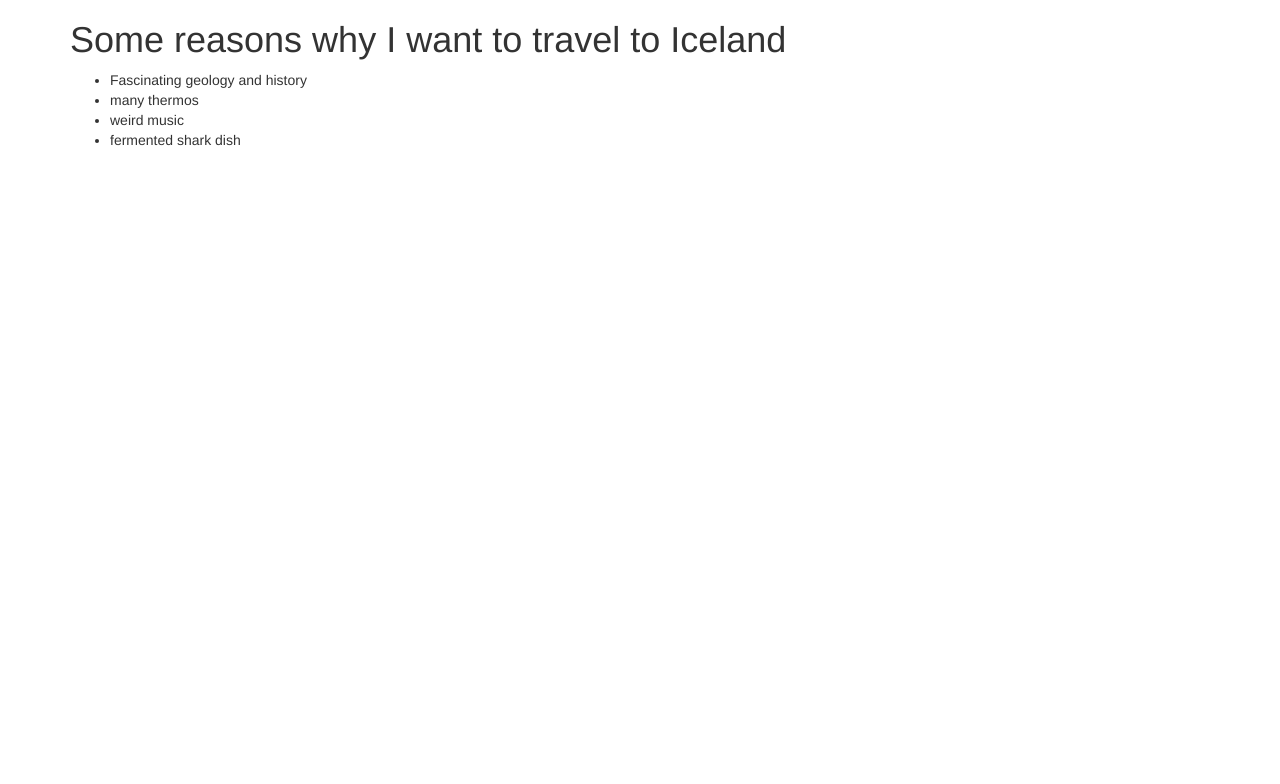
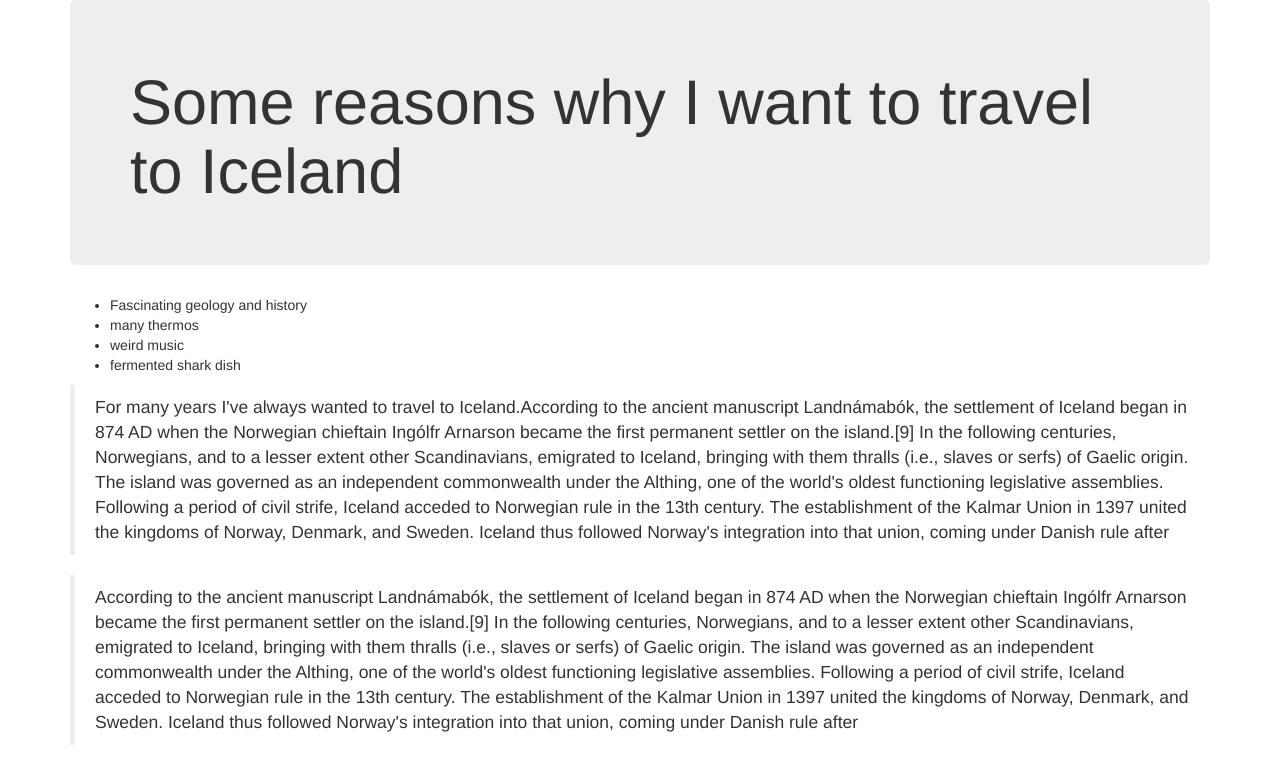
Before and after one commit to Lilkgb/iceland, a plain HTML site: page index.html in a window 1280 px wide. Drawn offline with Linux system fonts and the light colour scheme.

Commit message:
add blockquote jumbotron and container

```diff
--- a/index.html
+++ b/index.html
@@ -3,20 +3,27 @@
   <head>
     <meta charset="utf-8">
     <title>Iceland</title>
-    <link rel="stylesheet" href="css/bootstrap.css">
+    <link rel="stylesheet" href="css/bootstrap.css" type="text/css"
 
    </head>
   <body>
   <div class="container">
-    <h1>Some reasons why I want to travel to Iceland</h1>
+    <div class="jumbotron">
+      <h1>Some reasons why I want to travel to Iceland</h1>
+    </div>
       <ul>
         <li>Fascinating geology and history</li>
         <li>many thermos</li>
         <li>weird music</li>
         <li>fermented shark dish</li>
       </ul>
+    <blockquote>
+      <p>For many years I've always wanted to travel to Iceland.According to the ancient manuscript Landnámabók, the settlement of Iceland began in 874 AD when the Norwegian chieftain Ingólfr Arnarson became the first permanent settler on the island.[9] In the following centuries, Norwegians, and to a lesser extent other Scandinavians, emigrated to Iceland, bringing with them thralls (i.e., slaves or serfs) of Gaelic origin. The island was governed as an independent commonwealth under the Althing, one of the world's oldest functioning legislative assemblies. Following a period of civil strife, Iceland acceded to Norwegian rule in the 13th century. The establishment of the Kalmar Union in 1397 united the kingdoms of Norway, Denmark, and Sweden. Iceland thus followed Norway's integration into that union, coming under Danish rule after </p>
+    </blockquote>
+    <blockquote>
+      <p>According to the ancient manuscript Landnámabók, the settlement of Iceland began in 874 AD when the Norwegian chieftain Ingólfr Arnarson became the first permanent settler on the island.[9] In the following centuries, Norwegians, and to a lesser extent other Scandinavians, emigrated to Iceland, bringing with them thralls (i.e., slaves or serfs) of Gaelic origin. The island was governed as an independent commonwealth under the Althing, one of the world's oldest functioning legislative assemblies. Following a period of civil strife, Iceland acceded to Norwegian rule in the 13th century. The establishment of the Kalmar Union in 1397 united the kingdoms of Norway, Denmark, and Sweden. Iceland thus followed Norway's integration into that union, coming under Danish rule after </p>
+    </blockquote>
 
   </div>
-
   </body>
 </html>
```
